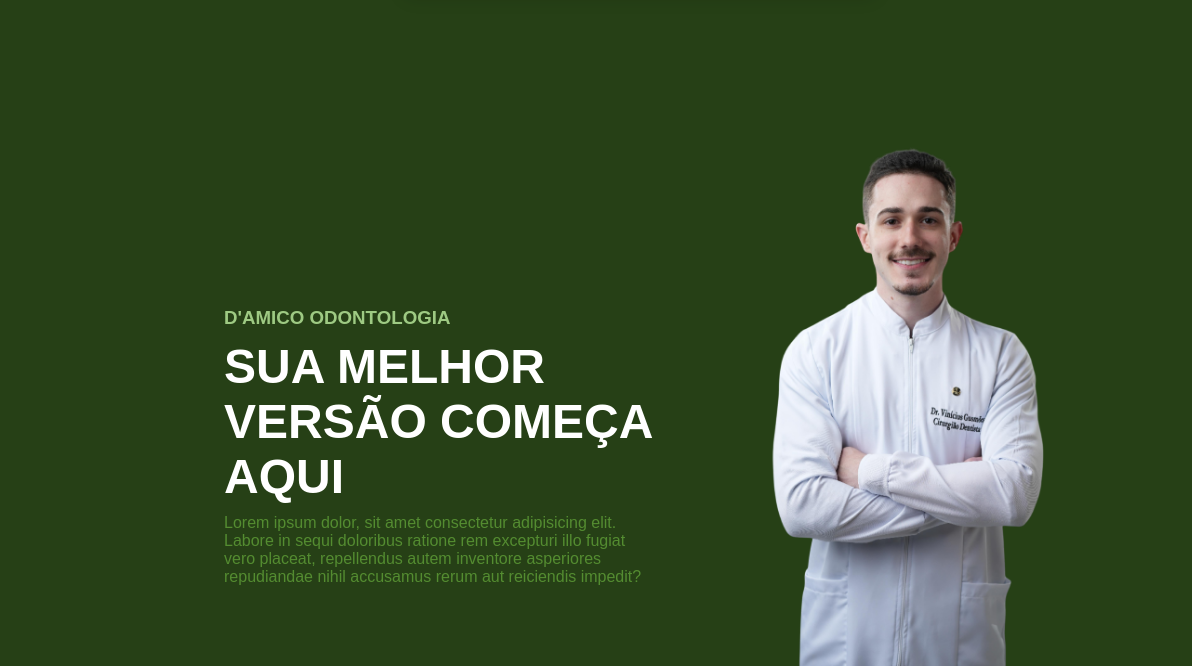
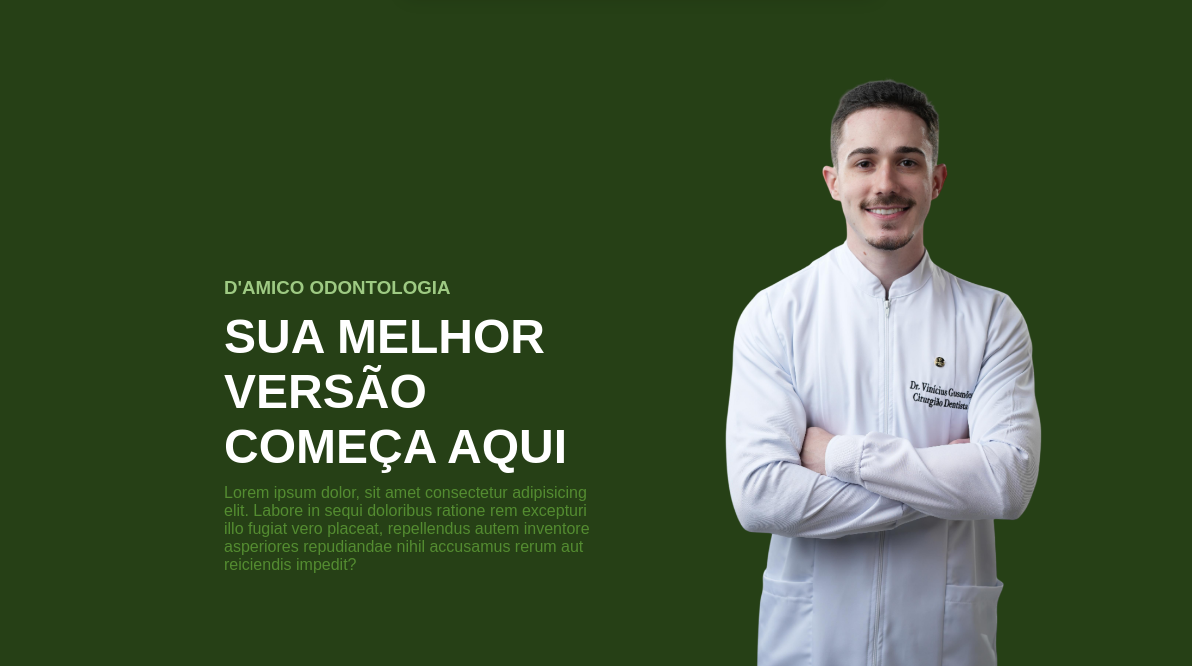
Before and after one commit to vifmedina/damicoodontologia, a plain HTML site: page index.html in a window 1280 px wide. Shown: the part 134-800 px from the top of the page, 0-1192 px from the left. Drawn offline with Linux system fonts and the light colour scheme.

Commit message:
Correção da imagem do dentista

```diff
--- a/index.html
+++ b/index.html
@@ -43,7 +43,7 @@
           </p>
         </div>
         <div class="main-principal-image">
-          <img src="images/dentist.png" alt="Dentista" width="396.571429px" height="594.285714px" />
+          <img src="images/dentist.png" alt="Dentista" width="462.666667px" height="693.333333px" />
         </div>
       </div>
 
--- a/styles.css
+++ b/styles.css
@@ -88,7 +88,7 @@
   align-items: center;
 
   margin: auto;
-  margin-top: 150px;
+  margin-top: 80px;
   width: 65%;
 }
 
```
